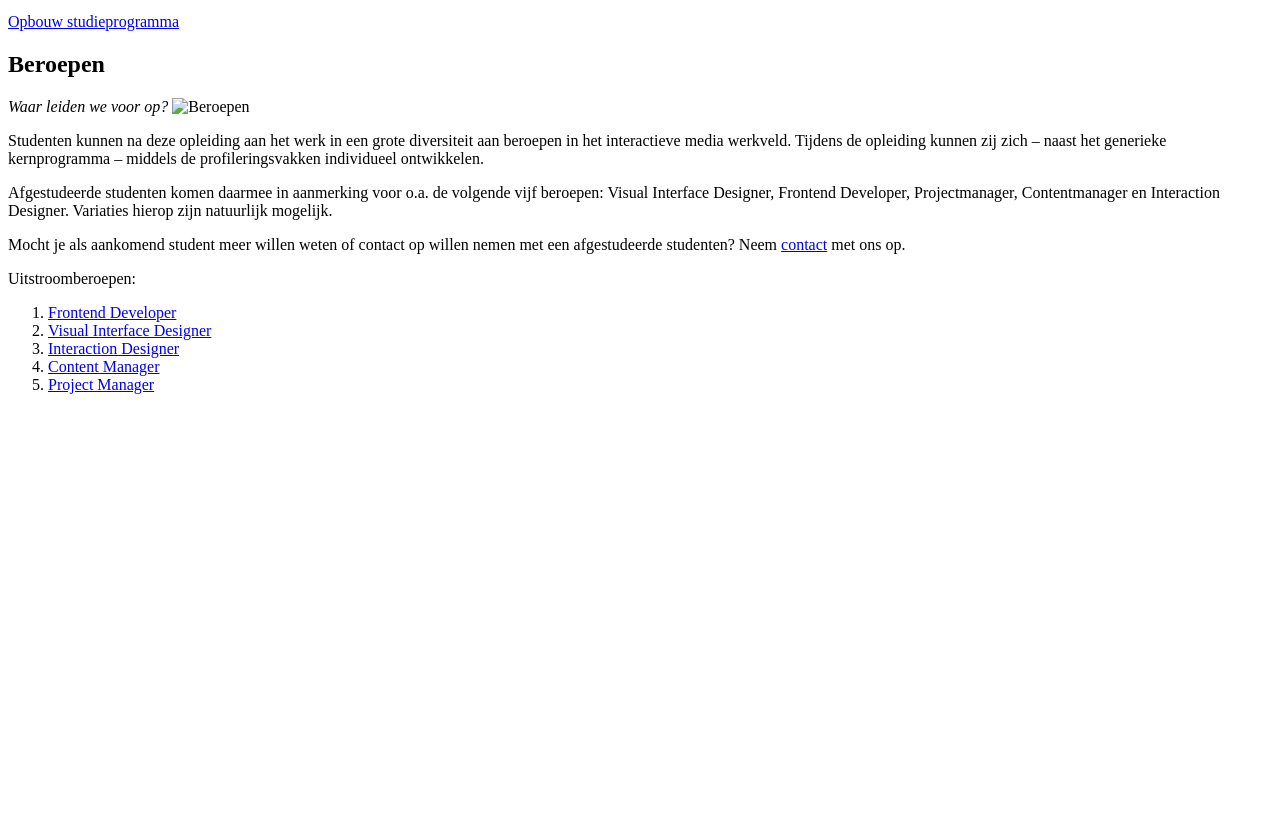
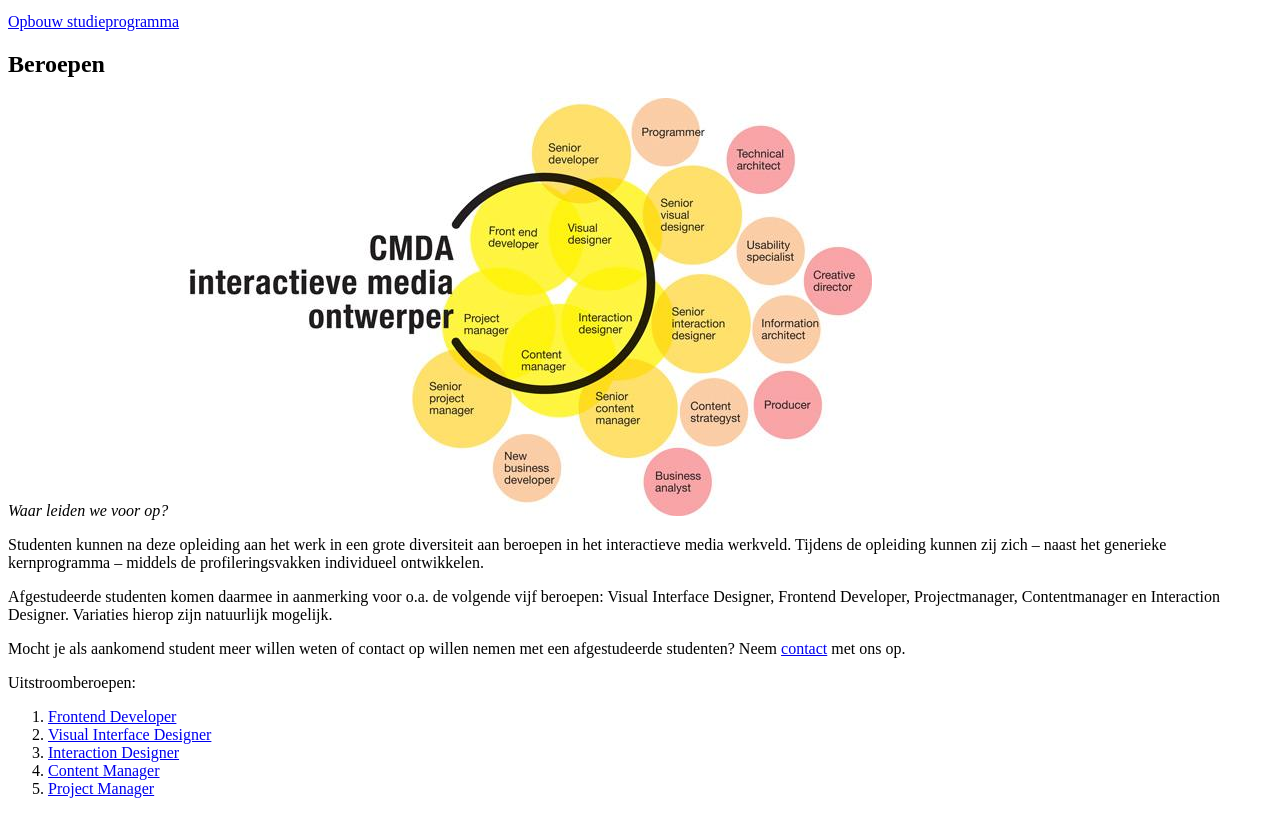
Before and after one commit to SillyCow/FED, a plain HTML site: page opdrachten/opdracht 1 + 2.html in a window 1280 px wide. Shown: the part 1013-1827 px from the top of the page. Before the commit the page ends 1423 px from the top, so only its background shows below. Drawn offline with Linux system fonts and the light colour scheme.

Commit message:
images
img/ > images/

```diff
--- a/opdrachten/opdracht 1 + 2.html
+++ b/opdrachten/opdracht 1 + 2.html
@@ -67,7 +67,7 @@
 				<a href="#">Opbouw studieprogramma</a>
 				<h2>Beroepen</h2>
 				<em>Waar leiden we voor op?</em>
-				<img src="img/beroepen.jpg" alt="Beroepen">
+				<img src="images/beroepen.jpg" alt="Beroepen">
 				<p>
 					Studenten kunnen na deze opleiding aan het werk in een grote diversiteit aan beroepen in het interactieve media werkveld. Tijdens de opleiding kunnen zij zich – naast het generieke kernprogramma – middels de profileringsvakken individueel ontwikkelen.
 				</p>
```
